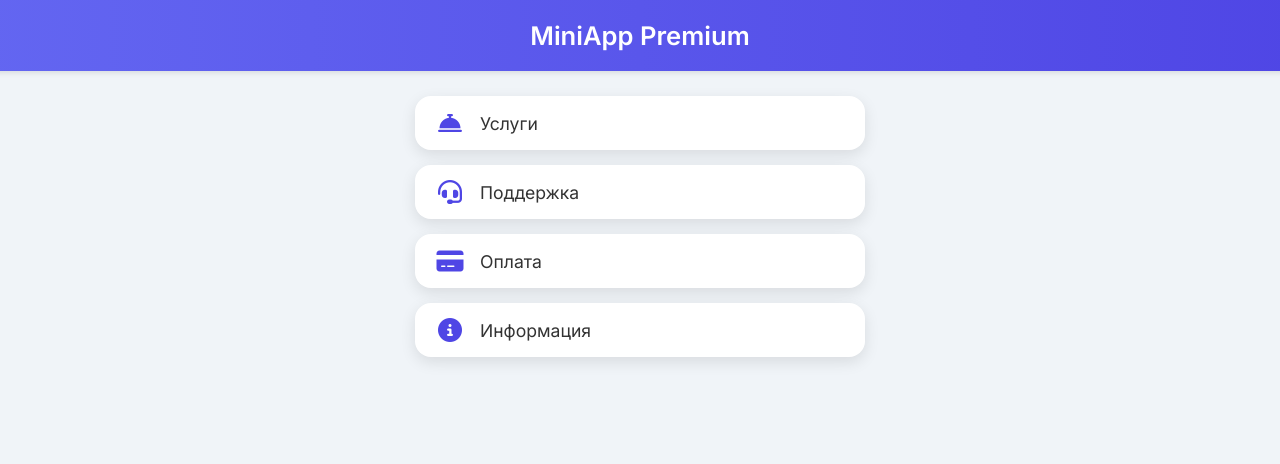
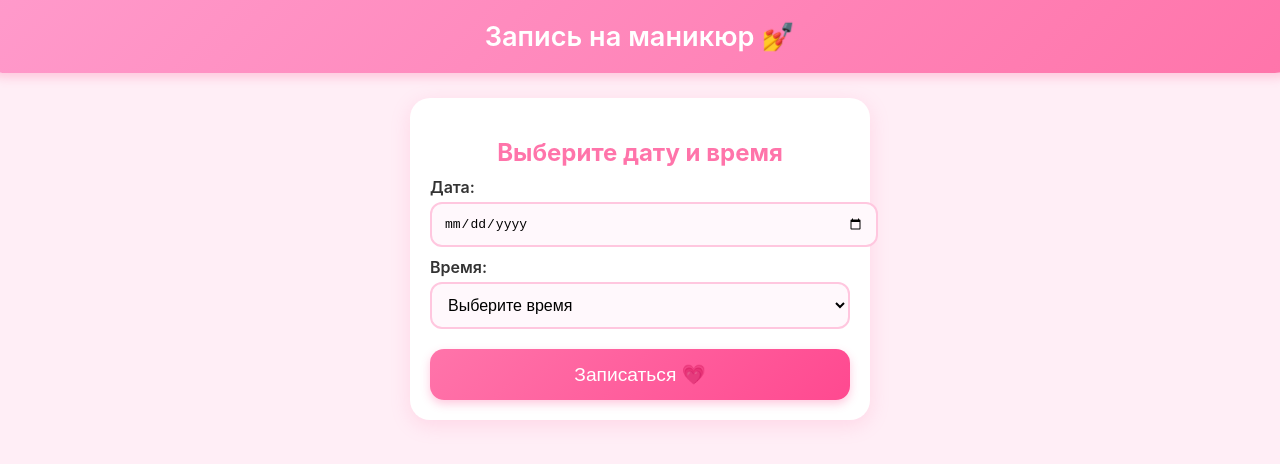
Before and after one commit to kirill2489567/miniapp, a plain HTML site: page index.html in a window 1280 px wide. Drawn offline with Linux system fonts and the light colour scheme.

Commit message:
Update index.html

```diff
--- a/index.html
+++ b/index.html
@@ -3,203 +3,142 @@
 <head>
 <meta charset="UTF-8">
 <meta name="viewport" content="width=device-width, initial-scale=1.0">
-<title>MiniApp Premium</title>
-<link href="https://fonts.googleapis.com/css2?family=Inter:wght@400;600&display=swap" rel="stylesheet">
-<link rel="stylesheet" href="https://cdnjs.cloudflare.com/ajax/libs/font-awesome/6.4.0/css/all.min.css">
+<title>Запись на маникюр</title>
+
 <style>
   body {
     margin: 0;
-    font-family: 'Inter', sans-serif;
-    background: #f0f4f8;
+    background: #ffeef6;
+    font-family: "Inter", sans-serif;
+    color: #333;
     display: flex;
     flex-direction: column;
     align-items: center;
-    min-height: 100vh;
-    color: #333;
   }
 
   header {
     width: 100%;
     padding: 20px;
-    background: linear-gradient(90deg, #6366f1, #4f46e5);
+    text-align: center;
+    font-size: 1.7em;
+    font-weight: 600;
+    background: linear-gradient(135deg, #ff9acb, #ff74aa);
     color: white;
-    text-align: center;
-    font-size: 1.6em;
-    font-weight: 600;
-    box-shadow: 0 2px 5px rgba(0,0,0,0.1);
+    border-bottom-left-radius: 25px;
+    border-bottom-right-radius: 25px;
+    box-shadow: 0 5px 10px rgba(255, 120, 170, 0.3);
   }
 
-  .menu {
+  .container {
+    width: 90%;
+    max-width: 420px;
     margin-top: 25px;
-    display: flex;
-    flex-direction: column;
-    gap: 15px;
-    width: 90%;
-    max-width: 450px;
+    background: white;
+    padding: 20px;
+    border-radius: 20px;
+    box-shadow: 0 5px 20px rgba(255, 120, 170, 0.2);
+    animation: fadeIn 0.6s ease;
   }
 
-  .card {
-    display: flex;
-    align-items: center;
-    gap: 15px;
-    padding: 15px 20px;
-    background: white;
-    border-radius: 16px;
-    box-shadow: 0 5px 15px rgba(0,0,0,0.1);
-    cursor: pointer;
-    transition: 0.3s all;
-    opacity: 0;
-    transform: translateY(20px);
-    animation: slideUp 0.5s forwards;
-  }
-
-  .card:nth-child(1){ animation-delay: 0.1s; }
-  .card:nth-child(2){ animation-delay: 0.2s; }
-  .card:nth-child(3){ animation-delay: 0.3s; }
-  .card:nth-child(4){ animation-delay: 0.4s; }
-
-  .card:hover {
-    transform: translateY(-4px);
-    box-shadow: 0 10px 20px rgba(0,0,0,0.15);
-  }
-
-  @keyframes slideUp {
-    to {
-      opacity: 1;
-      transform: translateY(0);
-    }
-  }
-
-  .card i {
-    font-size: 1.5em;
-    color: #4f46e5;
-    min-width: 30px;
+  h2 {
+    color: #ff74aa;
+    margin-bottom: 10px;
     text-align: center;
   }
 
-  .card span {
-    font-weight: 500;
-    font-size: 1.1em;
+  label {
+    font-weight: 600;
+    margin-top: 10px;
+    display: block;
   }
 
-  .section {
-    display: none;
-    flex-direction: column;
-    align-items: center;
-    margin-top: 25px;
-    width: 90%;
-    max-width: 500px;
-    text-align: center;
-    animation: fadeIn 0.4s ease;
+  input, select {
+    width: 100%;
+    padding: 12px;
+    border-radius: 12px;
+    border: 2px solid #ffc7df;
+    background: #fff8fc;
+    margin-top: 5px;
+    font-size: 1em;
+    outline: none;
+    transition: 0.3s;
   }
 
-  .section.active {
-    display: flex;
+  input:focus, select:focus {
+    border-color: #ff74aa;
+  }
+
+  .btn {
+    margin-top: 20px;
+    width: 100%;
+    padding: 14px;
+    font-size: 1.2em;
+    background: linear-gradient(135deg, #ff74aa, #ff4990);
+    border: none;
+    color: white;
+    border-radius: 14px;
+    cursor: pointer;
+    transition: 0.3s;
+    box-shadow: 0 4px 10px rgba(255, 80, 150, 0.3);
+  }
+
+  .btn:hover {
+    transform: translateY(-2px);
+    box-shadow: 0 6px 15px rgba(255, 80, 150, 0.4);
   }
 
   @keyframes fadeIn {
-    from {opacity: 0;}
-    to {opacity: 1;}
+    from {opacity: 0; transform: translateY(15px);}
+    to {opacity: 1; transform: translateY(0);}
   }
-
-  .section h2 {
-    margin-bottom: 15px;
-    color: #4f46e5;
-  }
-
-  .section p {
-    line-height: 1.6;
-    color: #555;
-  }
-
-  .back-btn {
-    margin-top: 20px;
-    padding: 10px 15px;
-    border: none;
-    border-radius: 12px;
-    background: #e0e7ff;
-    color: #4f46e5;
-    font-weight: 500;
-    cursor: pointer;
-    transition: 0.3s all;
-  }
-
-  .back-btn:hover {
-    background: #c7d2fe;
-  }
-
 </style>
 </head>
+
 <body>
 
-<header>MiniApp Premium</header>
+<header>Запись на маникюр 💅</header>
 
-<div class="menu">
-  <div class="card" onclick="openSection('services')">
-    <i class="fas fa-concierge-bell"></i><span>Услуги</span>
-  </div>
-  <div class="card" onclick="openSection('support')">
-    <i class="fas fa-headset"></i><span>Поддержка</span>
-  </div>
-  <div class="card" onclick="openSection('payment')">
-    <i class="fas fa-credit-card"></i><span>Оплата</span>
-  </div>
-  <div class="card" onclick="openSection('info')">
-    <i class="fas fa-info-circle"></i><span>Информация</span>
-  </div>
-</div>
+<div class="container">
+  <h2>Выберите дату и время</h2>
 
-<!-- Секции -->
-<div id="services" class="section">
-  <h2>Наши услуги</h2>
-  <div class="card"><i class="fas fa-wrench"></i><span>Настройка и установка</span></div>
-  <div class="card"><i class="fas fa-truck"></i><span>Доставка</span></div>
-  <div class="card"><i class="fas fa-chalkboard-teacher"></i><span>Консультации</span></div>
-  <button class="back-btn" onclick="goBack()">Назад</button>
-</div>
+  <label>Дата:</label>
+  <input type="date" id="dateInput">
 
-<div id="support" class="section">
-  <h2>Поддержка</h2>
-  <p>Свяжитесь с нашей поддержкой через чат, почту или телефон. Мы всегда на связи!</p>
-  <button class="back-btn" onclick="goBack()">Назад</button>
-</div>
+  <label>Время:</label>
+  <select id="timeInput">
+    <option value="">Выберите время</option>
+    <option>10:00</option>
+    <option>12:00</option>
+    <option>14:00</option>
+    <option>16:00</option>
+    <option>18:00</option>
+  </select>
 
-<div id="payment" class="section">
-  <h2>Оплата</h2>
-  <div class="card"><i class="fas fa-credit-card"></i><span>Банковские карты</span></div>
-  <div class="card"><i class="fas fa-wallet"></i><span>Электронные кошельки</span></div>
-  <div class="card"><i class="fas fa-qrcode"></i><span>QR-коды и быстрые платежи</span></div>
-  <button class="back-btn" onclick="goBack()">Назад</button>
-</div>
-
-<div id="info" class="section">
-  <h2>Информация</h2>
-  <p>Контакты, политика конфиденциальности и полезные ссылки для пользователей.</p>
-  <button class="back-btn" onclick="goBack()">Назад</button>
+  <button class="btn" onclick="sendBooking()">Записаться 💗</button>
 </div>
 
 <script>
-function openSection(sectionId) {
-  document.querySelector('.menu').style.display = 'none';
-  document.getElementById(sectionId).classList.add('active');
+  function sendBooking() {
+    const date = document.getElementById("dateInput").value;
+    const time = document.getElementById("timeInput").value;
 
-  // Анимация карточек внутри секции
-  const cards = document.getElementById(sectionId).querySelectorAll('.card');
-  cards.forEach((card, i) => {
-    card.style.opacity = 0;
-    card.style.transform = 'translateY(20px)';
-    setTimeout(() => {
-      card.style.transition = '0.4s all';
-      card.style.opacity = 1;
-      card.style.transform = 'translateY(0)';
-    }, i * 100);
-  });
-}
+    if (!date || !time) {
+      alert("Пожалуйста, выберите дату и время 🌸");
+      return;
+    }
 
-function goBack() {
-  document.querySelectorAll('.section').forEach(sec => sec.classList.remove('active'));
-  document.querySelector('.menu').style.display = 'flex';
-}
+    const data = {
+      date: date,
+      time: time
+    };
+
+    // Это отправится боту — подключим позже
+    if (window.Telegram && Telegram.WebApp) {
+      Telegram.WebApp.sendData(JSON.stringify(data));
+    }
+
+    alert("Вы записаны! 💖\n" + date + " в " + time);
+  }
 </script>
 
 </body>
```
